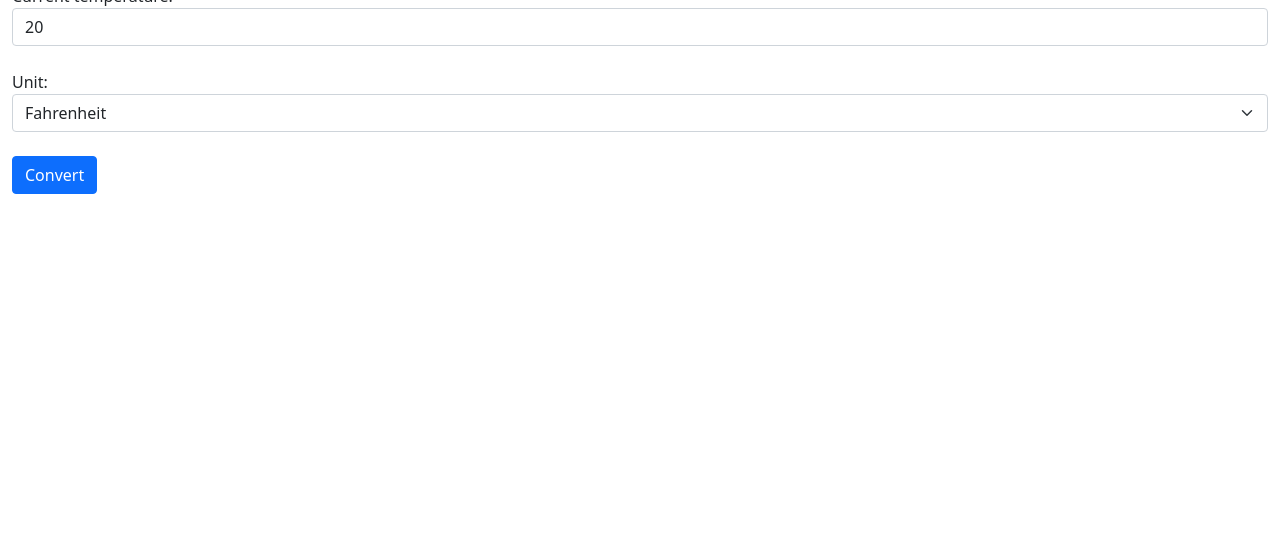
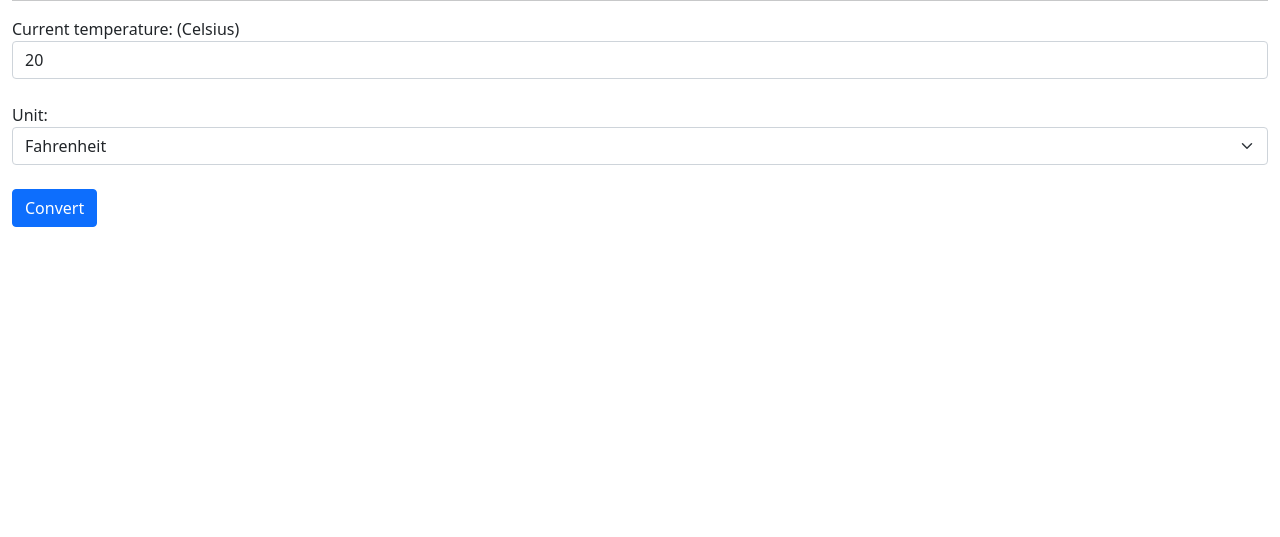
Before and after one commit to nutakk/ex6a, a plain HTML site: page index.html in a window 1280 px wide. Shown: the part 263-800 px from the top of the page. Drawn offline with nearby package versions, Linux system fonts and the light colour scheme.

Commit message:
adding <hr> and edit temp label

```diff
--- a/index.html
+++ b/index.html
@@ -12,9 +12,10 @@
     <div class="container-fluid">
 		<h1>Temperature conversion</h1>
 		<img src="images/temperature.gif" class="img-fluid" alt="runner logo" width="150" height="150"><br>
+		<hr>
 		<form role="form" method="GET">
 		  <div class="form-group">
-			<label for="tem">Current temperature:</label>
+			<label for="tem">Current temperature: (Celsius)</label>
 			<input type="text" class="form-control" name="temp" id="temp" value="20">
 		  </div><br>
 		  <div class="form-group">
```
